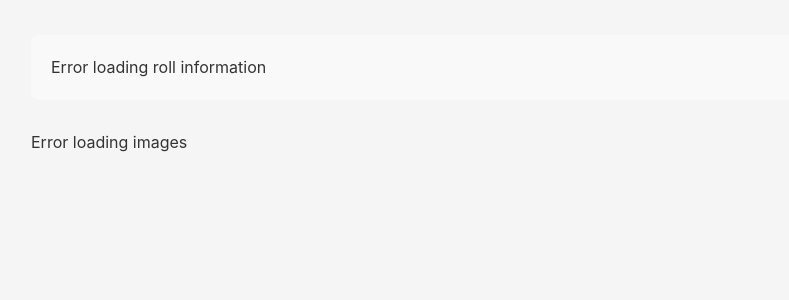
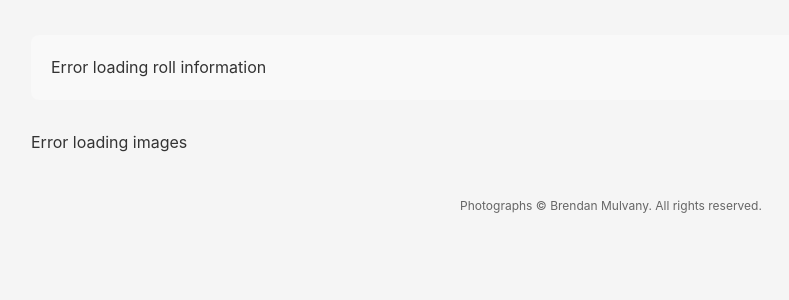
Before and after one commit to IanMulvany/brendan-mulvany-public-site, a FastAPI app: page /roll/1 in a window 1280 px wide. Shown: the part 166-466 px from the top of the page, without its empty margins (29-818 px from the left). Run offline with FastAPI, Linux system fonts and the light colour scheme; some libraries are stand-ins or nearby versions.

Commit message:
copyright notice

```diff
--- a/static/js/search.js
+++ b/static/js/search.js
@@ -88,6 +88,10 @@ async function performSearch() {
         if (currentFilters.date_source) params.append('date_source', currentFilters.date_source);
 
         const response = await fetch(`${API_BASE}/api/public/search?${params.toString()}`);
+        if (!response.ok) {
+            const body = await response.text();
+            throw new Error(body || `Search request failed (${response.status})`);
+        }
         const data = await response.json();
 
         // Update results count
--- a/templates/roll.html
+++ b/templates/roll.html
@@ -5,6 +5,8 @@
     <meta name="viewport" content="width=device-width, initial-scale=1.0">
     <title>Roll - Brendan Mulvany Photo Archive</title>
     <link rel="stylesheet" href="/static/css/style.css">
+    <meta name="copyright" content="© Brendan Mulvany">
+    <meta name="author" content="Brendan Mulvany">
     <style>
         .roll-page {
             max-width: 1200px;
@@ -84,6 +86,12 @@
             font-size: 12px;
             color: #666;
         }
+        .roll-page__copyright {
+            margin-top: 40px;
+            font-size: 12px;
+            color: #666;
+            text-align: center;
+        }
     </style>
 </head>
 <body>
@@ -110,6 +118,10 @@
         <div class="roll-page__gallery" id="roll-gallery">
             <p>Loading images...</p>
         </div>
+
+        <div class="roll-page__copyright">
+            Photographs © Brendan Mulvany. All rights reserved.
+        </div>
     </main>
 
     <script src="/static/js/roll.js"></script>
```
Also changed, not shown: database.py (+6 -11 lines), templates/image.html (+12 -0 lines), templates/image_detail.html (+12 -0 lines).
